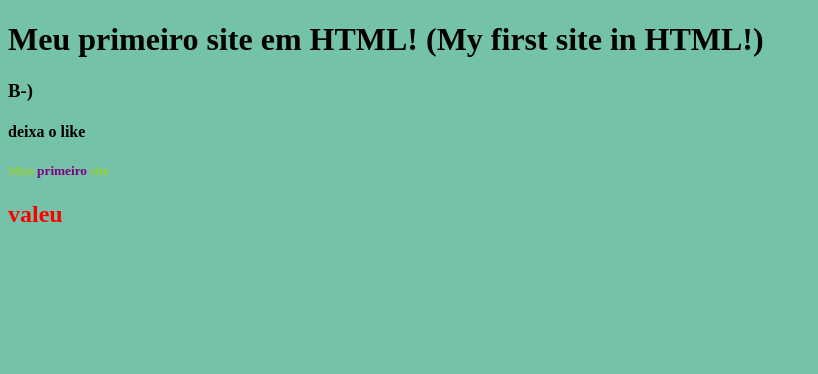
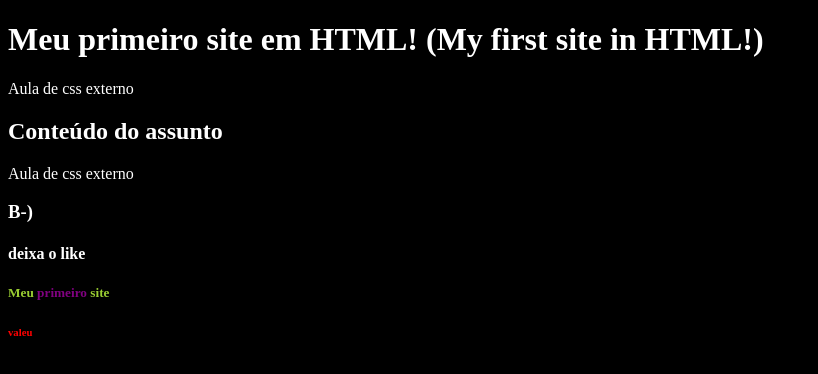
Before and after one commit to Maarquin04/DevWeb, a plain HTML site: page index.html in a window 1280 px wide. Shown: the whole page, without its empty margins (0-818 px from the left). Drawn offline with Linux system fonts and the light colour scheme.

Commit message:
index.html

```diff
--- a/index.html
+++ b/index.html
@@ -5,18 +5,22 @@
     <title>valeu mofi</title><!--Comentario-->
     <style>
         body{
-            background-color: rgb(117, 194, 171);
+            background-color: black;
         }
     </style>
+    <link rel="stylesheet" href="style.css">
 </head>
-<body style="color: black;">
+<body style="color: white;">
     <h1>Meu primeiro site em HTML! (My first site in HTML!)</h1>
+    <p>Aula de css externo</p>
+    <h2>Conteúdo do assunto</h2>
+    <p>Aula de css externo</p>
     <h3>B-)</h3>
     <h4>deixa o like</h4>
     <h5 style="color: yellowgreen;"> Meu <span style="color: purple;">
     primeiro </span> site</h5>
 <header style="color: red;">
-    <h2>valeu</h2>
+    <h6>valeu</h6>
 </header>
 </body>
 </html>
```
